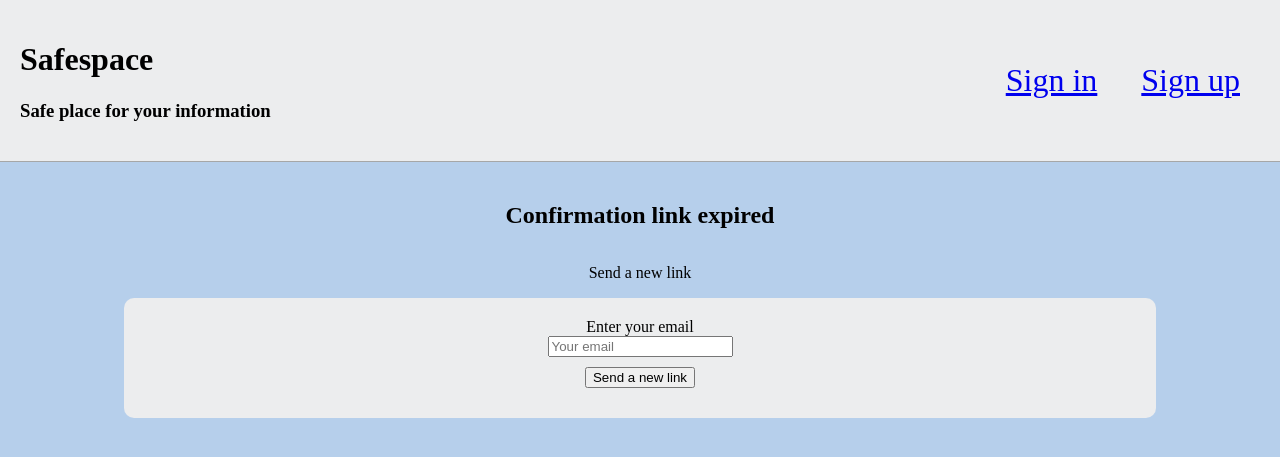
After one commit to agustfridjons/OTPapplication, a Flask app: page /expired in a window 1280 px wide. The commit adds this page. Shown: the top 457 px of the page. Run offline with Flask 2, Linux system fonts and the light colour scheme.

Commit message:
Confirm email finished

```diff
--- a/OTPapp/app.py
+++ b/OTPapp/app.py
@@ -1,20 +1,30 @@
+from datetime import datetime
 from flask import Flask, render_template, url_for, request, redirect, session
 from flask_sqlalchemy import SQLAlchemy
+from flask_mail import Mail, Message
+from itsdangerous import URLSafeTimedSerializer, SignatureExpired
 import re
 
 app = Flask(__name__)
 app.config['SQLALCHEMY_TRACK_MODIFICATIONS'] = False
 app.config['SQLALCHEMY_DATABASE_URI'] = 'sqlite:///db.sqlite3'
 app.config['SECRET_KEY'] = 'SmbmKLg9sXLBz5Z8j2KXtA'
+app.config.from_pyfile('config.cfg')
 
-DATABASE = SQLAlchemy(app)
+URLSS = URLSafeTimedSerializer(app.config['SECRET_KEY'])
+
+mail = Mail(app)
+
+db = SQLAlchemy(app)
 
 # Creating database table
-class User(DATABASE.Model):
-    id = DATABASE.Column(DATABASE.Integer, primary_key=True)
-    username = DATABASE.Column(DATABASE.String(50), nullable=False)
-    email = DATABASE.Column(DATABASE.String(50), nullable=False)
-    password = DATABASE.Column(DATABASE.String(50), nullable=False)
+class User(db.Model):
+    id = db.Column(db.Integer, primary_key=True)
+    username = db.Column(db.String(50), nullable=False)
+    email = db.Column(db.String(50), nullable=False)
+    password = db.Column(db.String(50), nullable=False)
+    email_confirmed = db.Column(db.Boolean, nullable=False)
+    date_created = db.Column(db.DateTime, default=datetime.now)
 
     def __repr__(self):
         return '<User %r' % self.username
@@ -25,9 +35,45 @@ def index():
     return render_template('index.html')
 
 
+@app.route('/expired', methods=['POST', 'GET'])
+def emailExpired():
+    if request.method == 'POST':
+        email = request.form['email']
+        account = User.query.filter_by(email=email).first()
+        user_exists = account != None
+        if user_exists:
+            sendConfirmationEmail(email)
+            return render_template('expired.html', message="Email sent!")
+    else:
+        return render_template('expired.html', message="")
+
+
+#User has an hour to respond
+@app.route('/confirm_email/<token>')
+def confirmEmail(token):
+    try:
+        email = URLSS.loads(token, salt='rMb2LL4smLvY5Z8x2KSbP', max_age=3600)
+    except SignatureExpired:
+        return render_template('expired.html', message="")
+    account = User.query.filter_by(email=email).first()
+    user_exists = account != None
+    if user_exists:
+        account.email_confirmed = True
+        db.session.commit()
+        return render_template('confirmemail.html')
+    else:
+        return render_template('expired.html', message="Error confirming email")
+
+def sendConfirmationEmail(email):
+    token = URLSS.dumps(email, salt='rMb2LL4smLvY5Z8x2KSbP')
+    msg = Message('Confirm Email', sender='gustividdi@gmail.com', recipients=[email])
+    link = url_for('confirmEmail', token=token, _external=True)
+    msg.body = 'Your confirmation link is {}'.format(link)
+    mail.send(msg)
+
 @app.route('/signup', methods=['POST', 'GET'])
 def signUp():
-    db=DATABASE
+    database = db
 
     if request.method == 'POST':
         # Defining regular expression strings
@@ -37,28 +83,33 @@ def signUp():
         # receiving  content from form
         form_content = [request.form['username'], request.form['email'], request.form['password'], request.form['cpassword']]
         account = User.query.filter_by(username=form_content[0]).first()
+        account_email = User.query.filter_by(email=form_content[1]).first()
         user_exists = account != None
+        email_exists = account_email != None
         print("Validating User")
         # If statements checking for valid sign in
         for i in form_content:
-            if form_content[i] == '':                   # Checking if fields are empty
+            if i == '':                   # Checking if fields are empty
                 return redirect("/signup/error/0")
         if user_exists:                                 # Checking if user already exists
             return redirect("/signup/error/1")
-        if not re.match(email_regex, form_content[1]):  # Checking if eamil follows the right format
+        if (not re.match(email_regex, form_content[1])) | email_exists:  # Checking if email follows the right format
             return redirect("/signup/error/4")
         if not re.match(pas_regex, form_content[2]):    # Checking if password follows the right format
             return redirect("/signup/error/2")
         if not (form_content[2] == form_content[3]):    # Checking if 'password' and 'confirmed password' match
             return redirect("/signup/error/3")
+
+
         print("Making user")
-
         # Adds the new user to the DB
-        new_user = User(username=form_content[0], email=form_content[1], password=form_content[2])
+        new_user = User(username=form_content[0], email=form_content[1], password=form_content[2], email_confirmed=False)
+        print("Sending confirm email")
+        sendConfirmationEmail(form_content[1])
         try:
             print("Adding to db")
-            db.session.add(new_user)
-            db.session.commit()
+            database.session.add(new_user)
+            database.session.commit()
             print("User added")
             return redirect(url_for('index'))
         except:
@@ -78,12 +129,14 @@ def signIn():
         user_exists = account != None
 
         # If username exists and password is right send OTP
-        if user_exists & account.password == password:
-            if True: #TODO email OPT
+        if user_exists & (account.password == password):
+            if account.email_confirmed: #TODO email OPT
                 session['username'] = account.username
                 return redirect(url_for('index'))
+            else:
+                return 'Invalid username or password, <a href="/expired"> email might not have been confirmed</a>'
         else:
-            return "Invalid username or password"
+            return 'Invalid username or password, <a href="/expired"> email might not have been confirmed</a>'
     else:
         return render_template('signin.html')
 
@@ -109,6 +162,5 @@ def signOut():
     session.pop('username', None)
     return redirect(url_for('index'))
 
-
 if __name__ == '__main__':
     app.run(debug=True)
--- /dev/null
+++ b/OTPapp/config.cfg
@@ -0,0 +1,8 @@
+MAIL_SERVER='smtp.gmail.com'
+MAIL_USERNAME='safespace1110@gmail.com'
+MAIL_PASSWORD='ElinerBest11'
+MAIL_PORT=587
+MAIL_USE_SSL=False
+MAIL_USE_TLS=True
+MAIL_MAX_EMAILS=5
+MAIL_DEFAULT_SENDER='safespace1110@gmail.com'
--- /dev/null
+++ b/OTPapp/templates/expired.html
@@ -0,0 +1,16 @@
+{% extends 'template.html' %}
+
+{% block head %}
+    <title>SafeSpace</title>
+{% endblock %}
+
+{% block body %}
+        <h2>Confirmation link expired</h2>
+        <p>Send a new link</p>
+        <form class="form" action="/expired" method="POST">
+            <div>{{ message }}</div>
+            <label for="username">Enter your email</label>
+            <input type="text" name="email" id="email" placeholder="Your email">
+            <input type="submit" value="Send a new link">
+        </form>
+{% endblock %}
--- a/OTPapp/templates/template.html
+++ b/OTPapp/templates/template.html
@@ -21,8 +21,8 @@
             <a class="link_button" href="/signout">Sign out</a>
             {% else %}
             <a class="link_button" href="/signin">Sign in</a>
+            <a class="link_button" href="/signup">Sign up</a>
             {% endif %}
-            <a class="link_button" href="/signup">Sign up</a>
         </div>
     </div>
     <div style="display: flex;
```
Also changed, not shown: OTPapp/templates/confirmemail.html (added, +10 -0 lines), OTPapp/db.sqlite3.
